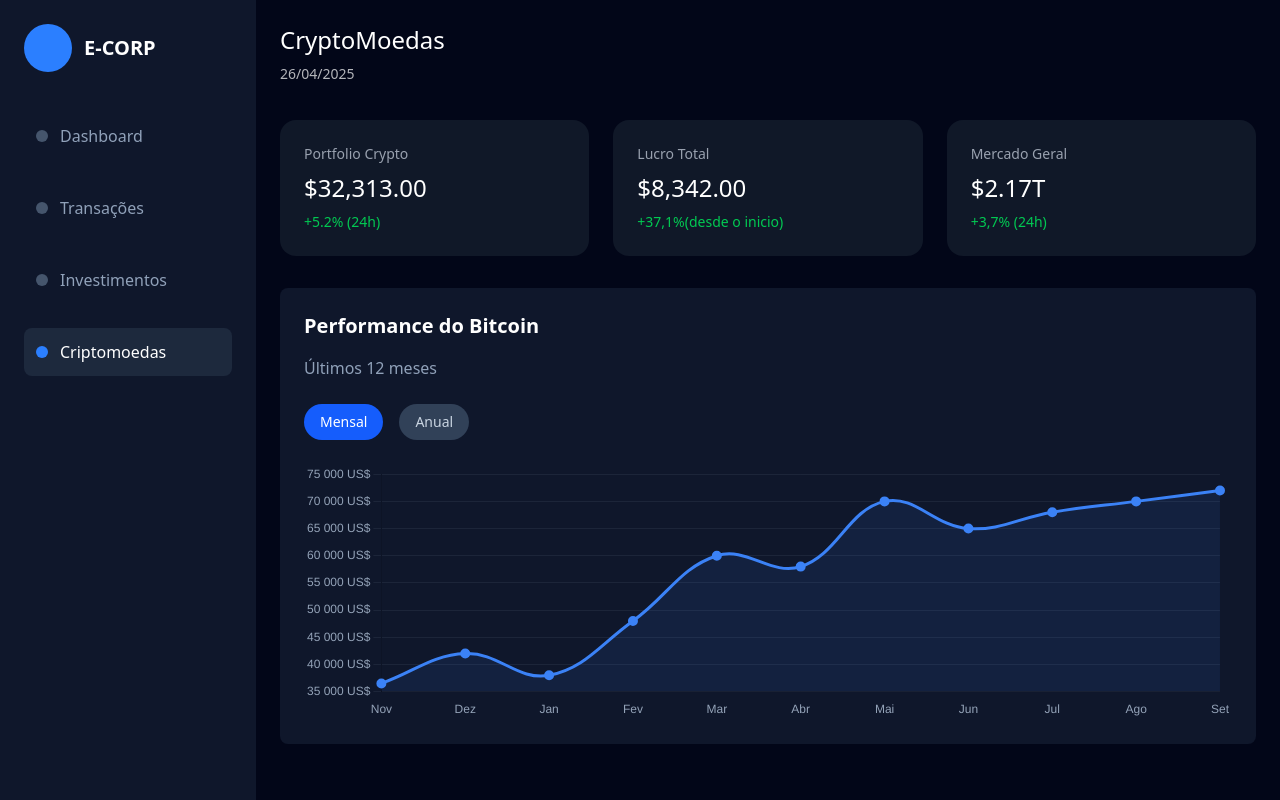
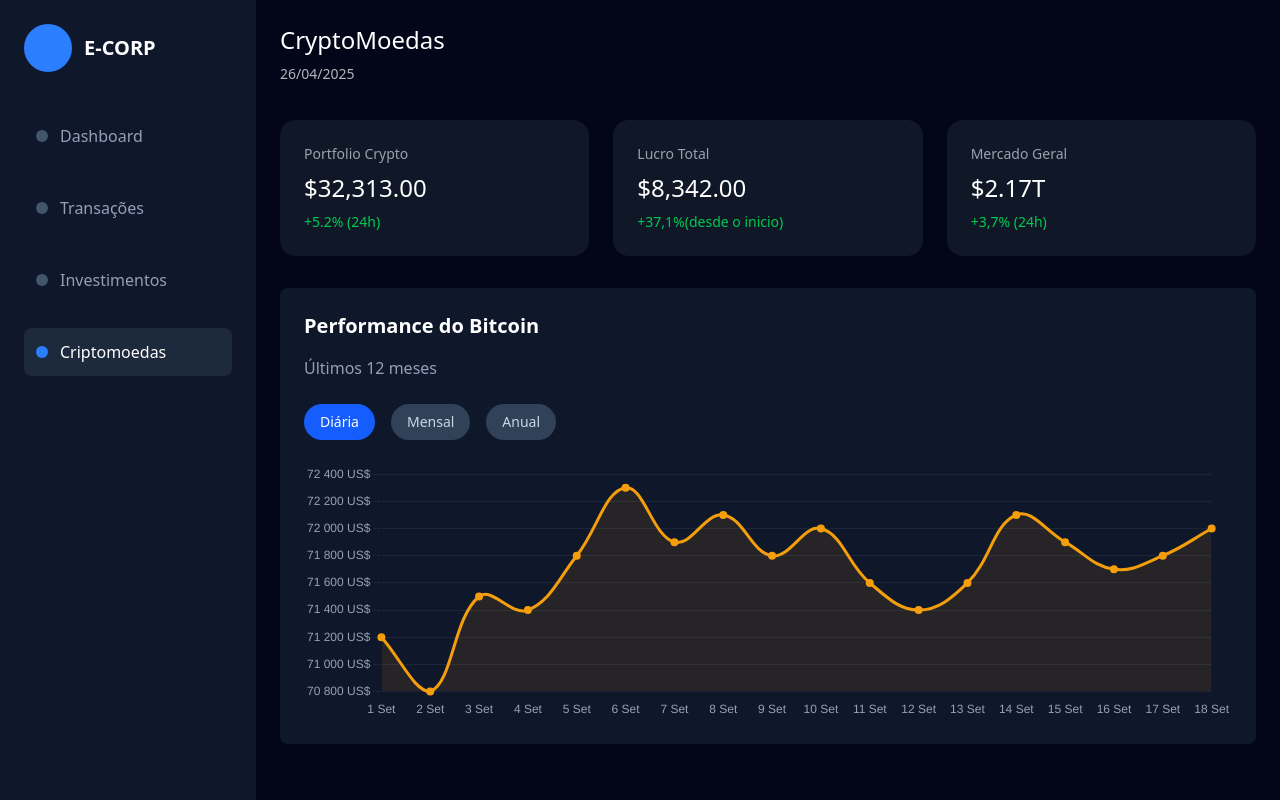
Before and after one commit to BiancaMRV/financedashboard, a React (Vite) app: page /crypto in a window 1280 px wide. Built offline with nearby package versions, Linux system fonts and the light colour scheme.

Commit message:
added daily review on the graph

```diff
--- a/src/components/crypto/cryptoChart.tsx
+++ b/src/components/crypto/cryptoChart.tsx
@@ -21,8 +21,8 @@ ChartJS.register(
   Filler
 );
 
-export default function CryptoChart() {
-  const [mode, setMode] = useState("mensal");
+export default function BitcoinChart() {
+  const [mode, setMode] = useState("diaria");
 
   const formatUSD = (value: any) => {
     return new Intl.NumberFormat("pt-PT", {
@@ -31,6 +31,45 @@ export default function CryptoChart() {
       minimumFractionDigits: 0,
       maximumFractionDigits: 0,
     }).format(value);
+  };
+
+  const dailyData = {
+    labels: [
+      "1 Set",
+      "2 Set",
+      "3 Set",
+      "4 Set",
+      "5 Set",
+      "6 Set",
+      "7 Set",
+      "8 Set",
+      "9 Set",
+      "10 Set",
+      "11 Set",
+      "12 Set",
+      "13 Set",
+      "14 Set",
+      "15 Set",
+      "16 Set",
+      "17 Set",
+      "18 Set",
+    ],
+    datasets: [
+      {
+        label: "Bitcoin (USD)",
+        data: [
+          71200, 70800, 71500, 71400, 71800, 72300, 71900, 72100, 71800, 72000,
+          71600, 71400, 71600, 72100, 71900, 71700, 71800, 72000,
+        ],
+        borderColor: "#F59E0B",
+        backgroundColor: "#F59E0B",
+        tension: 0.4,
+        fill: { target: "origin", above: "rgba(245, 158, 11, 0.1)" },
+        pointBackgroundColor: "#F59E0B",
+        pointBorderWidth: 2,
+        pointRadius: 3,
+      },
+    ],
   };
 
   const monthlyData = {
@@ -120,6 +159,16 @@ export default function CryptoChart() {
 
       <div className="flex gap-4 mt-2">
         <button
+          onClick={() => setMode("diaria")}
+          className={`px-4 py-2 rounded-full text-sm ${
+            mode === "diaria"
+              ? "bg-blue-600 text-white"
+              : "bg-slate-700 text-slate-300"
+          }`}
+        >
+          Diária
+        </button>
+        <button
           onClick={() => setMode("mensal")}
           className={`px-4 py-2 rounded-full text-sm ${
             mode === "mensal"
@@ -143,7 +192,13 @@ export default function CryptoChart() {
 
       <div className="h-64 w-full mt-2">
         <Line
-          data={mode === "mensal" ? monthlyData : annualData}
+          data={
+            mode === "diaria"
+              ? dailyData
+              : mode === "mensal"
+              ? monthlyData
+              : annualData
+          }
           options={options}
         />
       </div>
```
